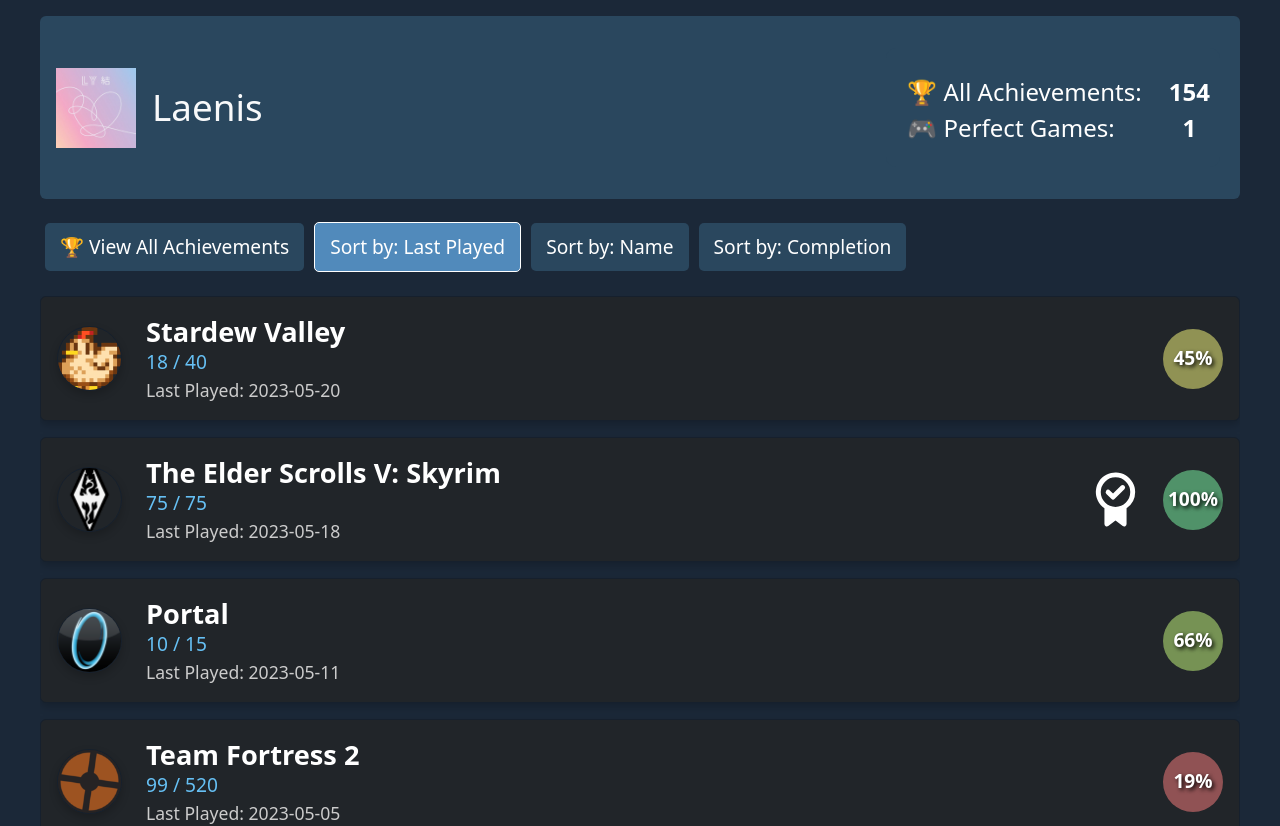
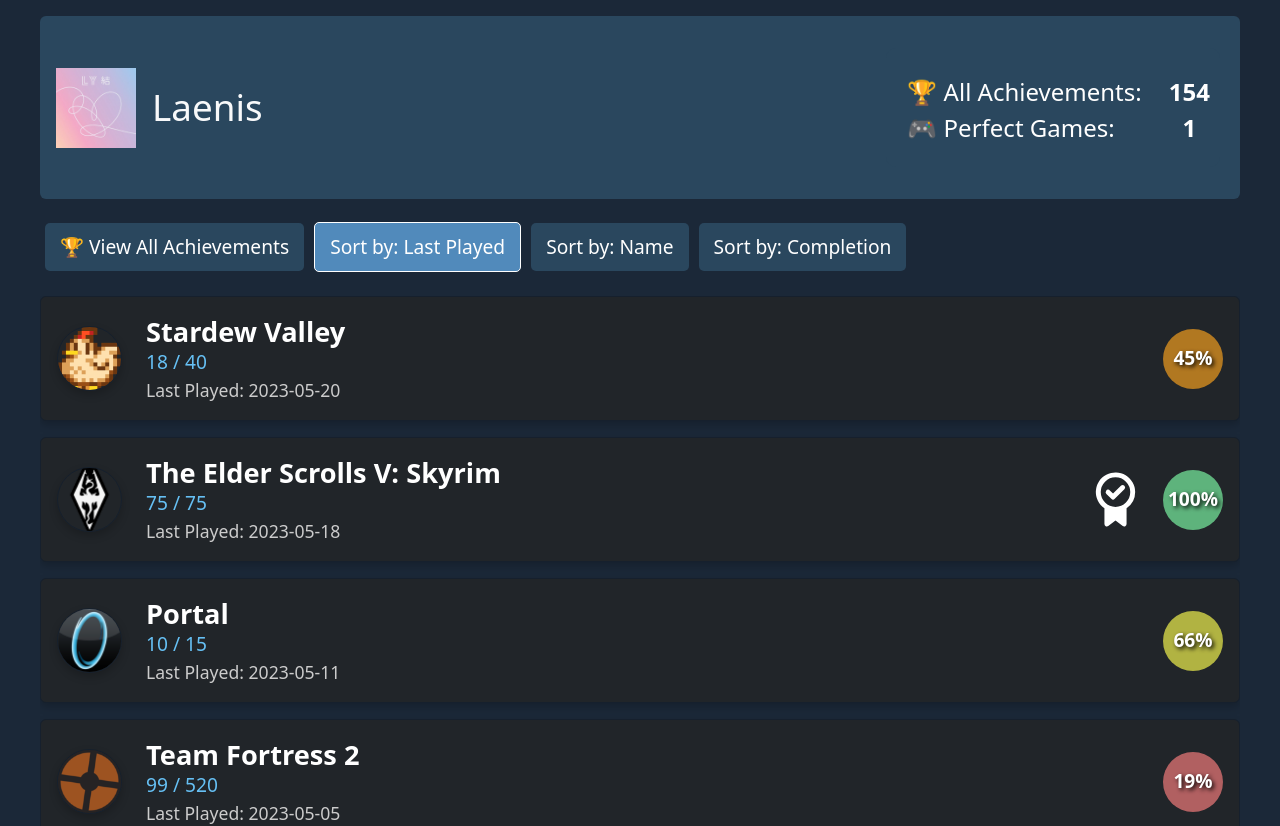
Before and after one commit to Mi3kka/achievement-viewer, a Next.js app: page /MainView in a window 1280 px wide. Shown: the top 826 px of the page. Built offline with nearby package versions, Linux system fonts and the light colour scheme.

Commit message:
Update GameCard.js

```diff
--- a/src/components/GameCard.js
+++ b/src/components/GameCard.js
@@ -11,16 +11,14 @@ export default function GameCard({ game, onClick }) {
 
   // Calculate the color based on completion rate, using rgba to set the opacity lower.
   let percentageColor;
-  if (completionPercentage <= 20) {
-    percentageColor = "rgba(255,128,128,0.5)"; // Red
-  } else if (completionPercentage <= 40) {
-    percentageColor = "rgba(255,165,0,0.5)"; // Orange
-  } else if (completionPercentage <= 60) {
-    percentageColor = "rgba(255,255,128,0.5)"; // Yellow
-  } else if (completionPercentage <= 80) {
-    percentageColor = "rgba(204,255,128,0.5)"; // Light Green
+  if (completionPercentage <= 25) {
+    percentageColor = "rgba(255,128,128,0.65)"; // Red
+  } else if (completionPercentage <= 50) {
+    percentageColor = "rgba(255,165,30,0.65)"; // Orange
+  } else if (completionPercentage <= 75) {
+    percentageColor = "rgba(255,255,80,0.65)"; // Yellow
   } else {
-    percentageColor = "rgba(128,255,170,0.5)"; // Green
+    percentageColor = "rgba(128,255,170,0.65)"; // Green
   }
 
   return (
```
